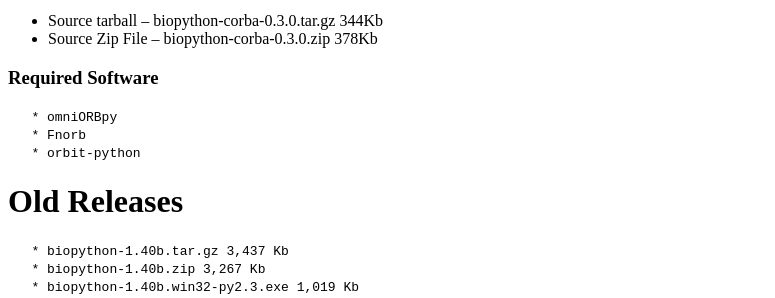
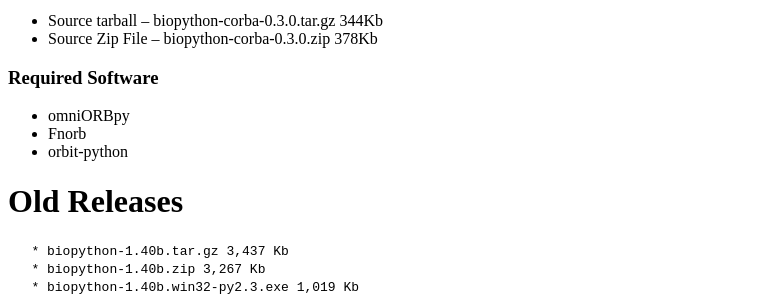
Before and after one commit to biopython/biopython.github.io, a Jekyll site: the page built from wiki/Download.md, in a window 1280 px wide. Shown: the part 682-980 px from the top of the page, without its empty margins (0-775 px from the left). Built offline with Jekyll 4.4.1, drawn with Linux system fonts in a browser that asks for light colours.

Commit message:
/* Required Software */

```diff
--- a/wiki/Download.md
+++ b/wiki/Download.md
@@ -44,9 +44,9 @@ Biopython-corba
 
 ### Required Software
 
-`   * omniORBpy`
-`   * Fnorb`
-`   * orbit-python`
+-   omniORBpy
+-   Fnorb
+-   orbit-python
 
 Old Releases
 ============
```
Also changed, not shown: 1 other file.
